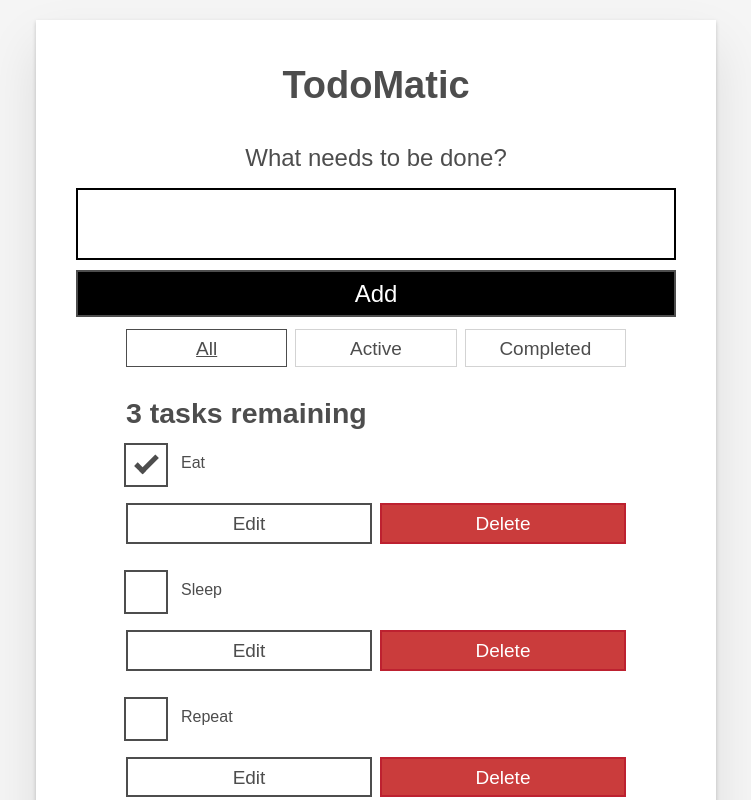
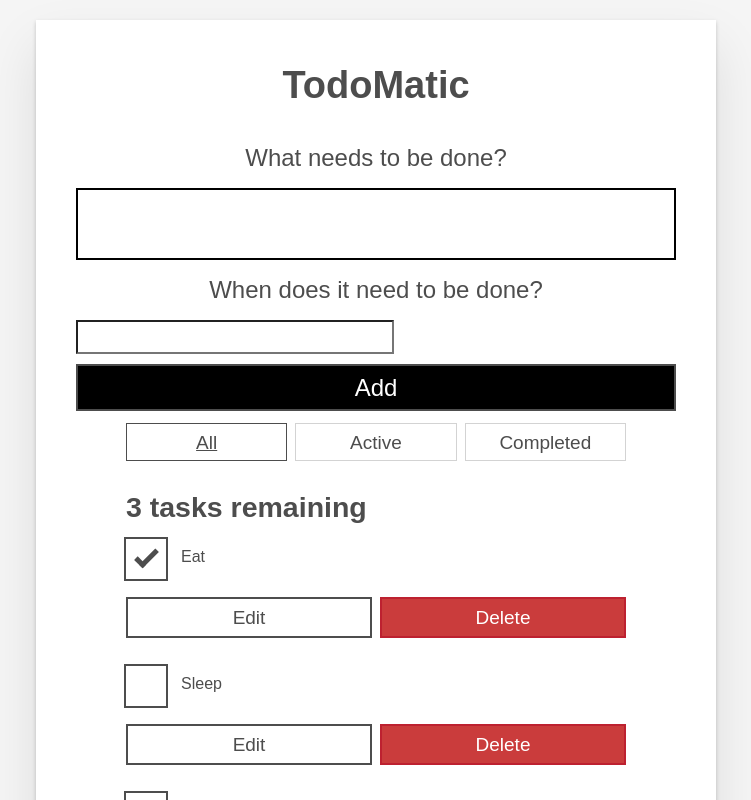
Before and after one commit to helwigmj/todo-app, a React (Create React App) app: page / in a window 1280 px wide. Shown: the top 800 px of the page, without its empty margins (264-1015 px from the left). Built offline with nearby package versions, Linux system fonts and the light colour scheme.

Commit message:
added react-datepicker package; Datepicker working in UI

```diff
--- a/package.json
+++ b/package.json
@@ -7,6 +7,7 @@
     "@testing-library/react": "^13.4.0",
     "@testing-library/user-event": "^13.5.0",
     "react": "^18.2.0",
+    "react-datepicker": "^4.16.0",
     "react-dom": "^18.2.0",
     "react-scripts": "5.0.1",
     "web-vitals": "^2.1.4"
--- a/src/components/Form.js
+++ b/src/components/Form.js
@@ -1,17 +1,24 @@
 import React, { useState } from "react";
+import ReactDatePicker from 'react-datepicker';
+import "react-datepicker/dist/react-datepicker.css";
 
 function Form(props) {
     const [name, setName] = useState("");
+    const [date, setDate] = useState("");
+    const handleDateChange = date => setDate(date);
+    const handleNameChange = e => setName(e.target.value);
+    // min + max for date range
+    const today = new Date();
+    const inThreeDays = new Date();
+    inThreeDays.setDate(inThreeDays.getDate() + 3);
     // functions
-    function handleChange(e) {
-      setName(e.target.value);
-    };
     function handleSubmit(e) {
         e.preventDefault();
         if (name === "") {
           return;
         }
-        props.addTask(name);
+        console.log('date: ', date.toLocaleDateString());
+        props.addTask(name, date.toLocaleDateString());
         setName("");
     };
     return (
@@ -28,7 +35,20 @@ function Form(props) {
           name="text"
           autoComplete="off"
           value={name}
-              onChange={handleChange}
+          onChange={handleNameChange}
+        />
+        <h3 className="label-wrapper">
+          <label htmlFor="new-todo-date" className="label__lg">
+            When does it need to be done?
+          </label>
+        </h3>
+        <ReactDatePicker
+          wrapperClassName="input input__lg"
+          selected={date}
+          onChange={handleDateChange}
+          minDate={today}
+          maxDate={inThreeDays}
+          dateFormat="MMMM d, yyyy"
         />
         <button type="submit" className="btn btn__primary btn__lg">
           Add
```
Also changed, not shown: 1 other file (tests, documents, lock files or other folders). Lines whose indentation alone changed are shown as unchanged.
